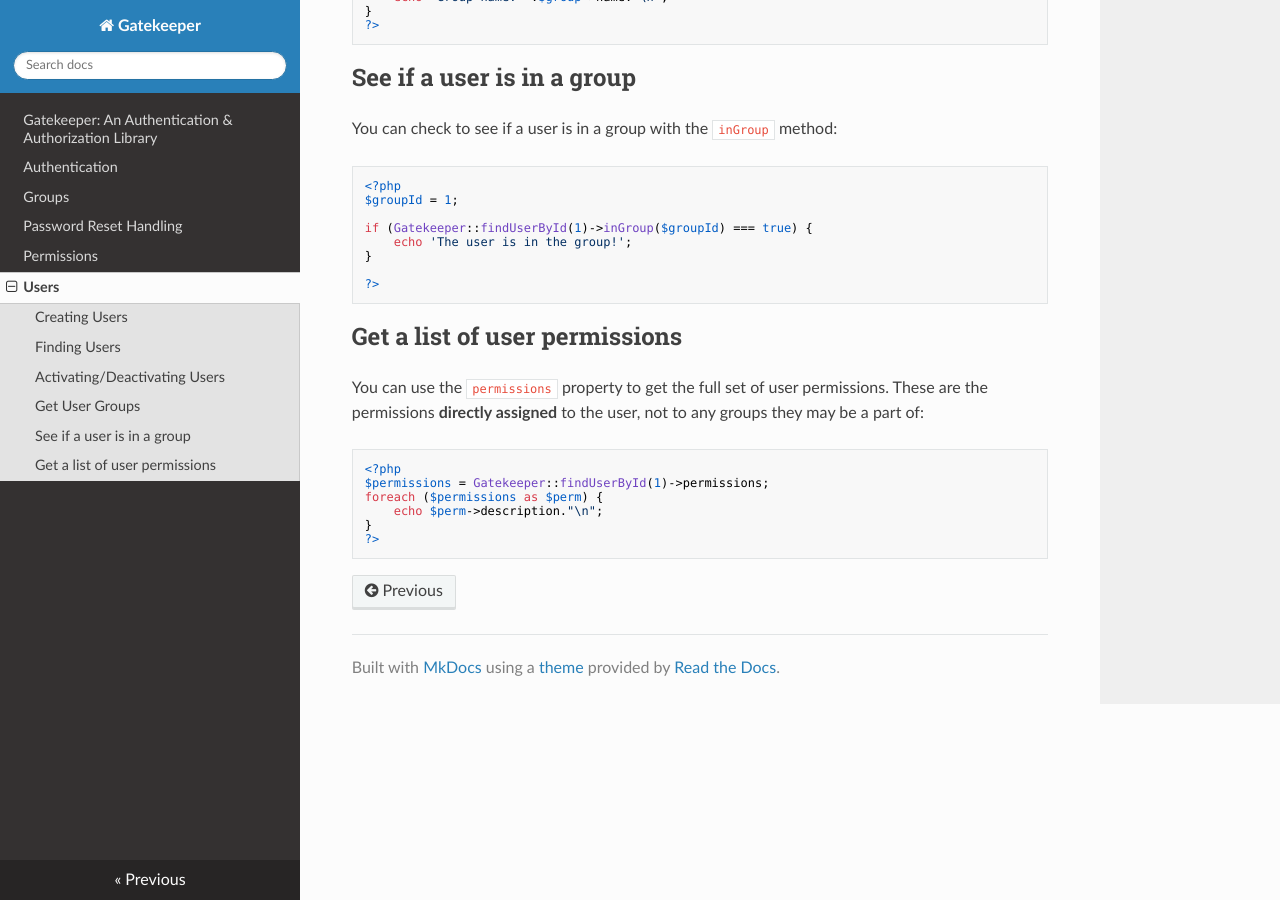
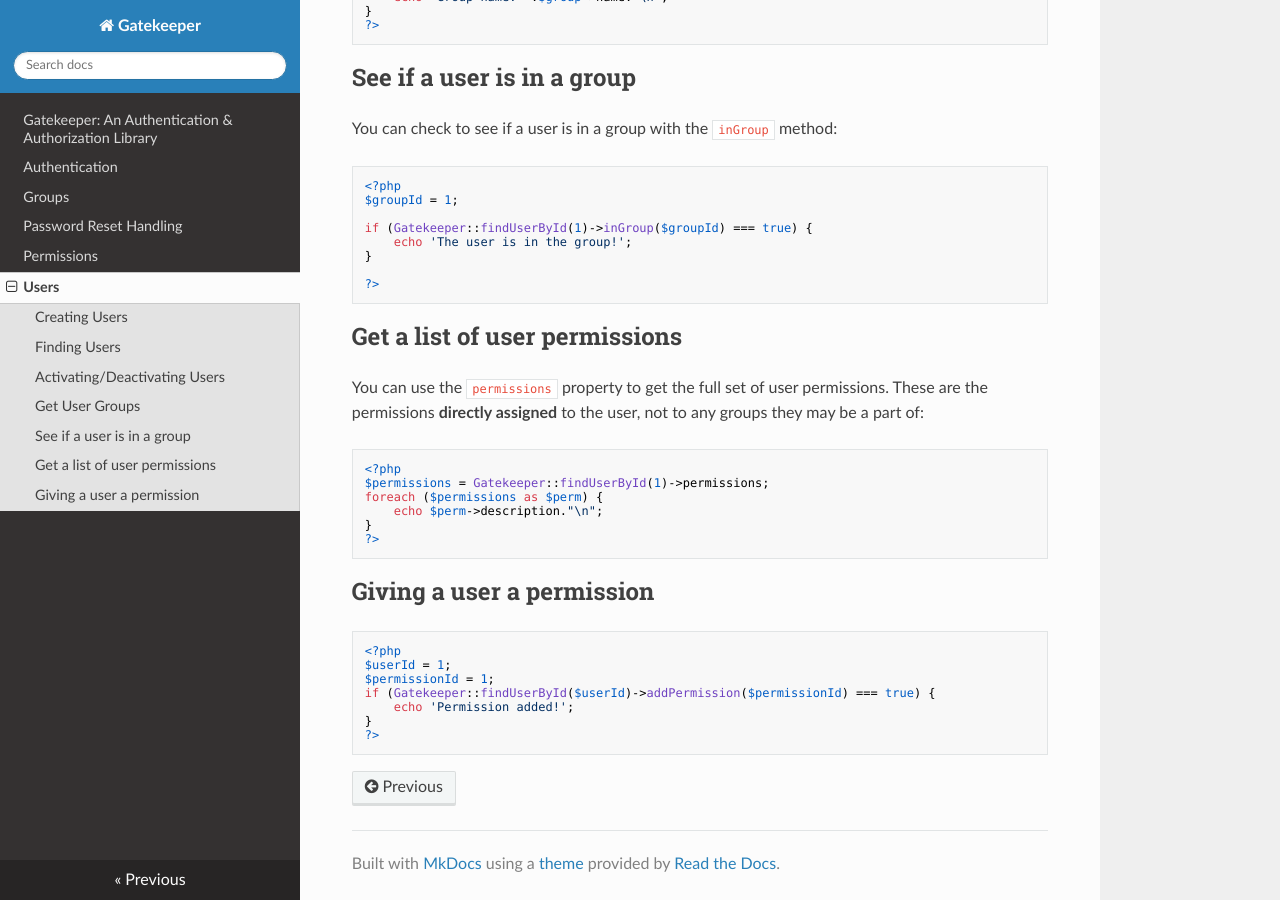
Before and after one commit to psecio/gatekeeper, an MkDocs documentation site: the page built from docs/users.md, in a window 1280 px wide and 900 px high, scrolled down 1890 px. Built offline with MkDocs 1.6.1, drawn with Linux system fonts in a browser that asks for light colours; nearby versions of some CDN libraries.

Commit message:
updating users docs with info about adding permissions

````diff
--- a/docs/users.md
+++ b/docs/users.md
@@ -116,3 +116,15 @@ foreach ($permissions as $perm) {
 }
 ?>
 ```
+
+## Giving a user a permission
+
+```php
+<?php
+$userId = 1;
+$permissionId = 1;
+if (Gatekeeper::findUserById($userId)->addPermission($permissionId) === true) {
+	echo 'Permission added!';
+}
+?>
+```
````
